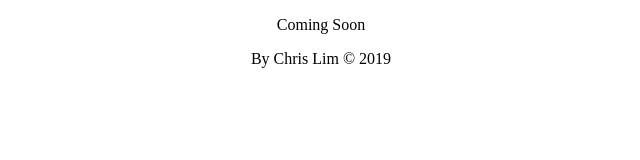
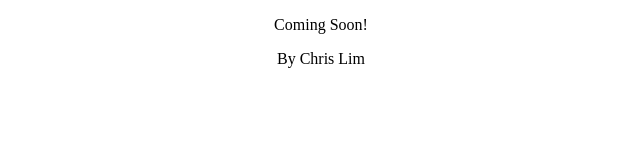
Before and after one commit to ColdxBreaker/website, a Next.js app: page / in a window 1280 px wide. Shown: the top 160 px of the page, without its empty margins (319-959 px from the left). Built offline with nearby package versions, Linux system fonts and the light colour scheme.

Commit message:
Update index.js

```diff
--- a/pages/index.js
+++ b/pages/index.js
@@ -1,7 +1,7 @@
 const Index = () => (
     <div>
-        <p><center>Coming Soon</center></p>
-        <p><center>By Chris Lim © 2019</center></p>
+        <p><center>Coming Soon!</center></p>
+        <p><center>By Chris Lim</center></p>
     </div>
 )
 export default Index;
```
